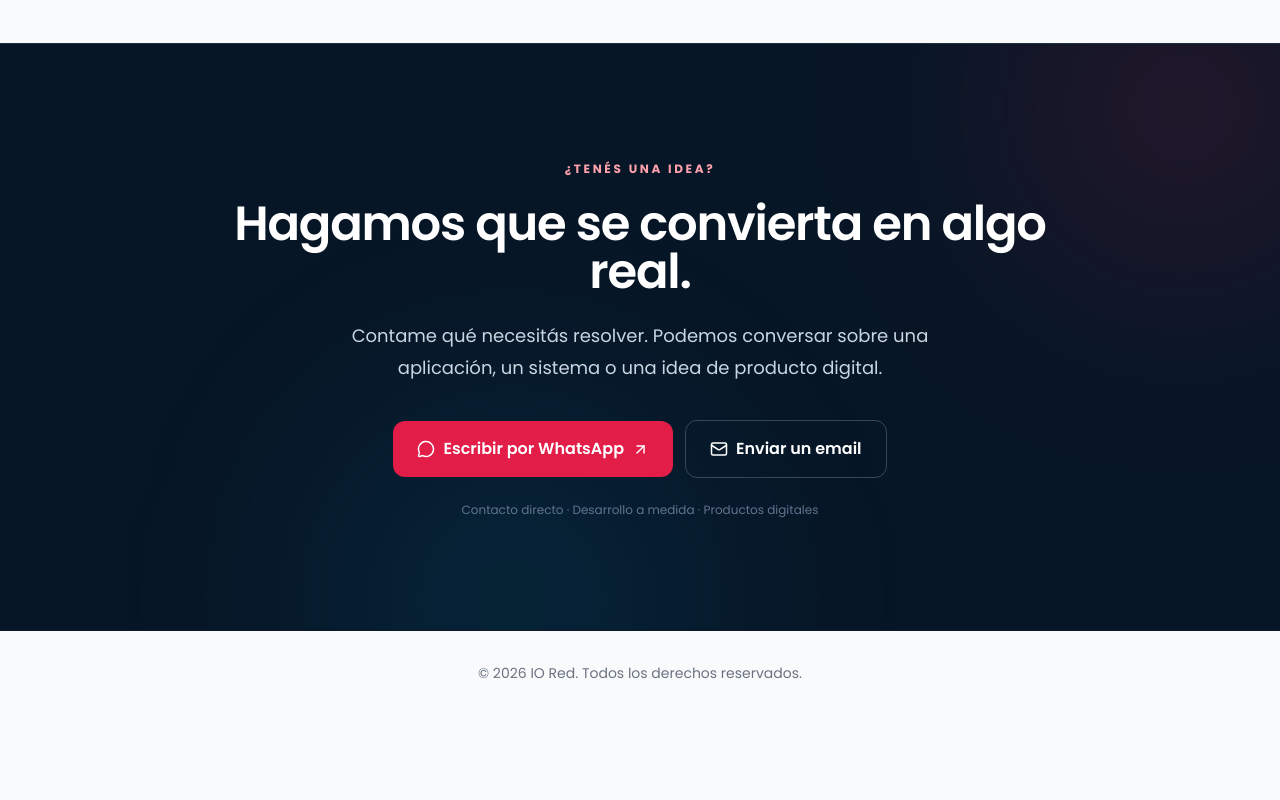
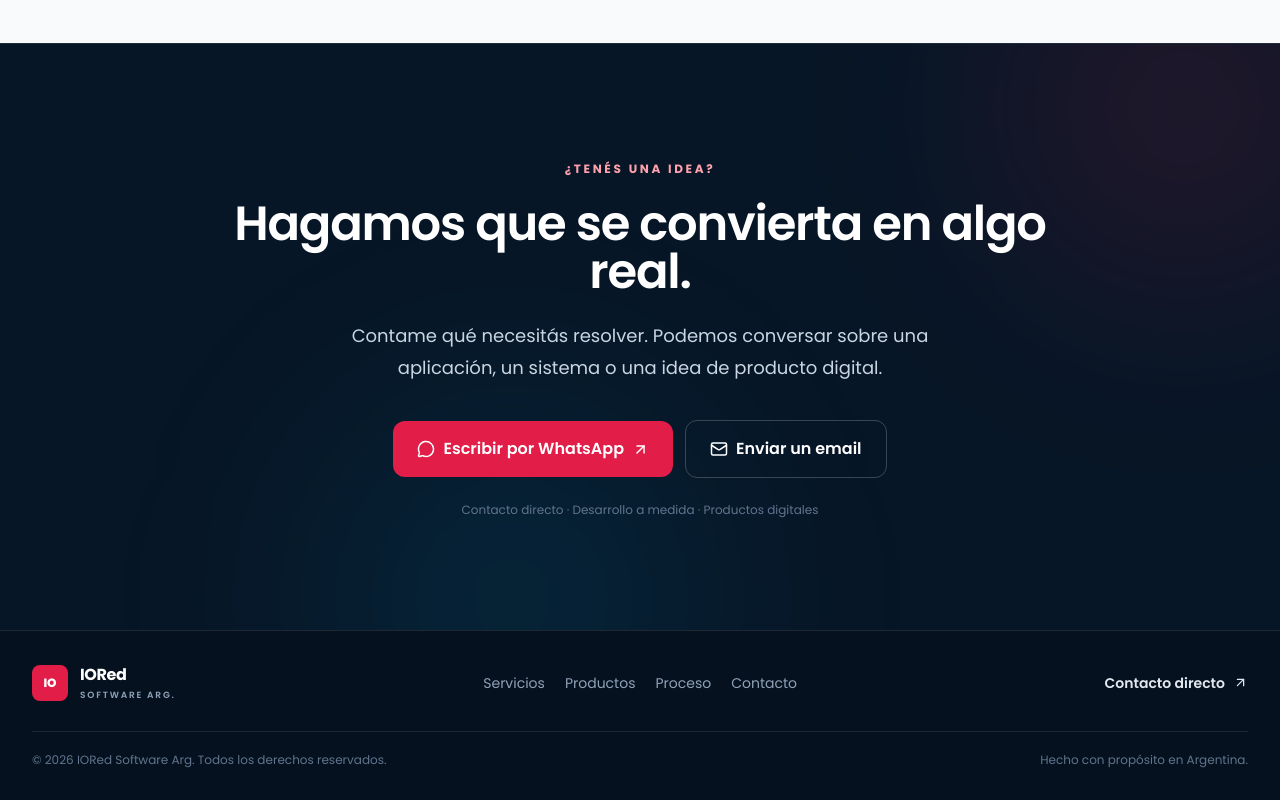
Before and after one commit to Elio-Nicolas/landing-io-red, a Next.js app: page / in a window 1280 px wide. Shown: the part 4595-5395 px from the top of the page. Before the commit the page ends 5310 px from the top, so only its background shows below. Built offline with nearby package versions, Linux system fonts and the light colour scheme.

Commit message:
Redesign footer with navigation and contact

```diff
--- a/components/Footer.tsx
+++ b/components/Footer.tsx
@@ -1,8 +1,28 @@
+import { ArrowUpRight } from "lucide-react";
+
+const links = [
+  { href: "#services", label: "Servicios" },
+  { href: "#projects", label: "Productos" },
+  { href: "#process", label: "Proceso" },
+  { href: "#contact", label: "Contacto" },
+];
+
 export default function Footer() {
   return (
-    <footer className="border-t py-8">
-      <div className="max-w-7xl mx-auto px-4 text-sm text-gray-500 text-center">
-        © {new Date().getFullYear()} IO Red. Todos los derechos reservados.
+    <footer className="border-t border-white/10 bg-[#05111E] px-5 py-8 text-white md:px-8">
+      <div className="mx-auto flex max-w-7xl flex-col gap-6 sm:flex-row sm:items-center sm:justify-between">
+        <a href="#top" className="flex w-fit items-center gap-3" aria-label="IORed, volver al inicio">
+          <span className="flex h-9 w-9 items-center justify-center rounded-lg bg-[#E11D48] text-xs font-extrabold">IO</span>
+          <span><span className="block font-bold tracking-tight">IORed</span><span className="mt-0.5 block text-[9px] font-semibold tracking-[0.2em] text-slate-400">SOFTWARE ARG.</span></span>
+        </a>
+        <nav className="flex flex-wrap gap-x-5 gap-y-3" aria-label="Enlaces del pie de página">
+          {links.map((link) => <a key={link.href} href={link.href} className="text-sm text-slate-400 transition hover:text-white">{link.label}</a>)}
+        </nav>
+        <a href="https://wa.me/5492657659689" target="_blank" rel="noopener noreferrer" className="inline-flex items-center gap-2 text-sm font-semibold text-slate-200 transition hover:text-rose-300">Contacto directo <ArrowUpRight size={15} /></a>
+      </div>
+      <div className="mx-auto mt-7 flex max-w-7xl flex-col gap-2 border-t border-white/10 pt-5 text-xs text-slate-500 sm:flex-row sm:items-center sm:justify-between">
+        <span>© {new Date().getFullYear()} IORed Software Arg. Todos los derechos reservados.</span>
+        <span>Hecho con propósito en Argentina.</span>
       </div>
     </footer>
   );
```
